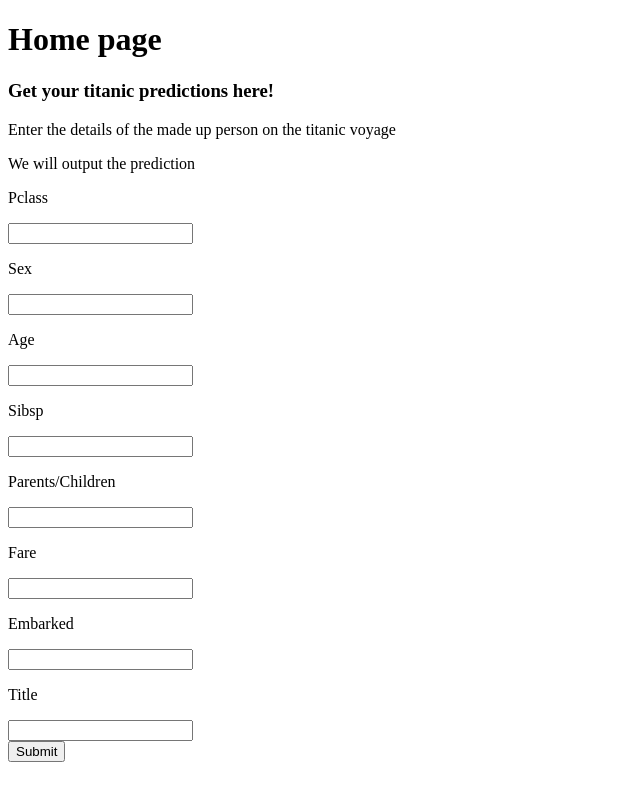
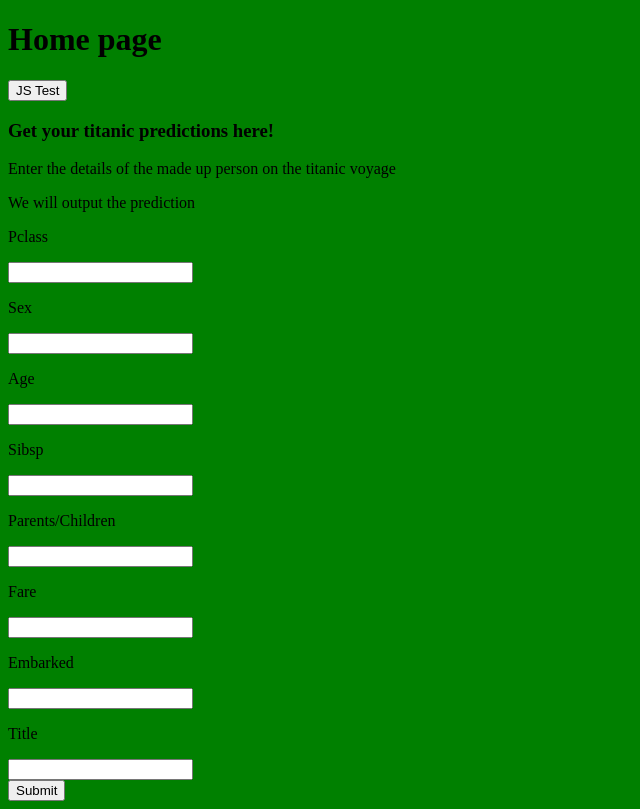
Before and after one commit to AlbertoB5/Django-ML-Web-Page-Pycharm, a Django app: page / in a window 1280 px wide. Shown: the whole page, without its empty margins (0-640 px from the left). Before the commit the page ends 762 px from the top, so only its background shows below. Run offline with Django 4.2, Linux system fonts and the light colour scheme.

Commit message:
Added CSS and JS into index.html

```diff
--- a/Titanic/Titanic/settings.py
+++ b/Titanic/Titanic/settings.py
@@ -114,8 +114,10 @@ USE_TZ = True
 
 # Static files (CSS, JavaScript, Images)
 # https://docs.djangoproject.com/en/4.2/howto/static-files/
+import os.path
 
 STATIC_URL = 'static/'
+STATICFILES_DIRS = (os.path.join('static'),)
 
 # Default primary key field type
 # https://docs.djangoproject.com/en/4.2/ref/settings/#default-auto-field
--- /dev/null
+++ b/Titanic/static/main.js
@@ -0,0 +1,3 @@
+function clicked(){
+   alert("Javascript working")
+}
--- /dev/null
+++ b/Titanic/static/style.css
@@ -0,0 +1,3 @@
+body{
+  background-color: green;
+}
--- a/Titanic/templates/index.html
+++ b/Titanic/templates/index.html
@@ -3,9 +3,12 @@
 <head>
     <meta charset="UTF-8">
     <title>Titanic predictor</title>
+    {% load static %}
+    <link rel="stylesheet" href="{% static 'style.css' %}">
 </head>
 <body>
 <h1>Home page</h1>
+<button type="button" onclick=clicked()>JS Test</button>
 <h3>Get your titanic predictions here!</h3>
 <p>Enter the details of the made up person on the titanic voyage</p>
 <p>We will output the prediction</p>
@@ -31,5 +34,6 @@
     <br>
     <input type="submit">
 </form>
+<script type="text/javascript" src = "{% static 'main.js' %}"></script>
 </body>
 </html>
```
